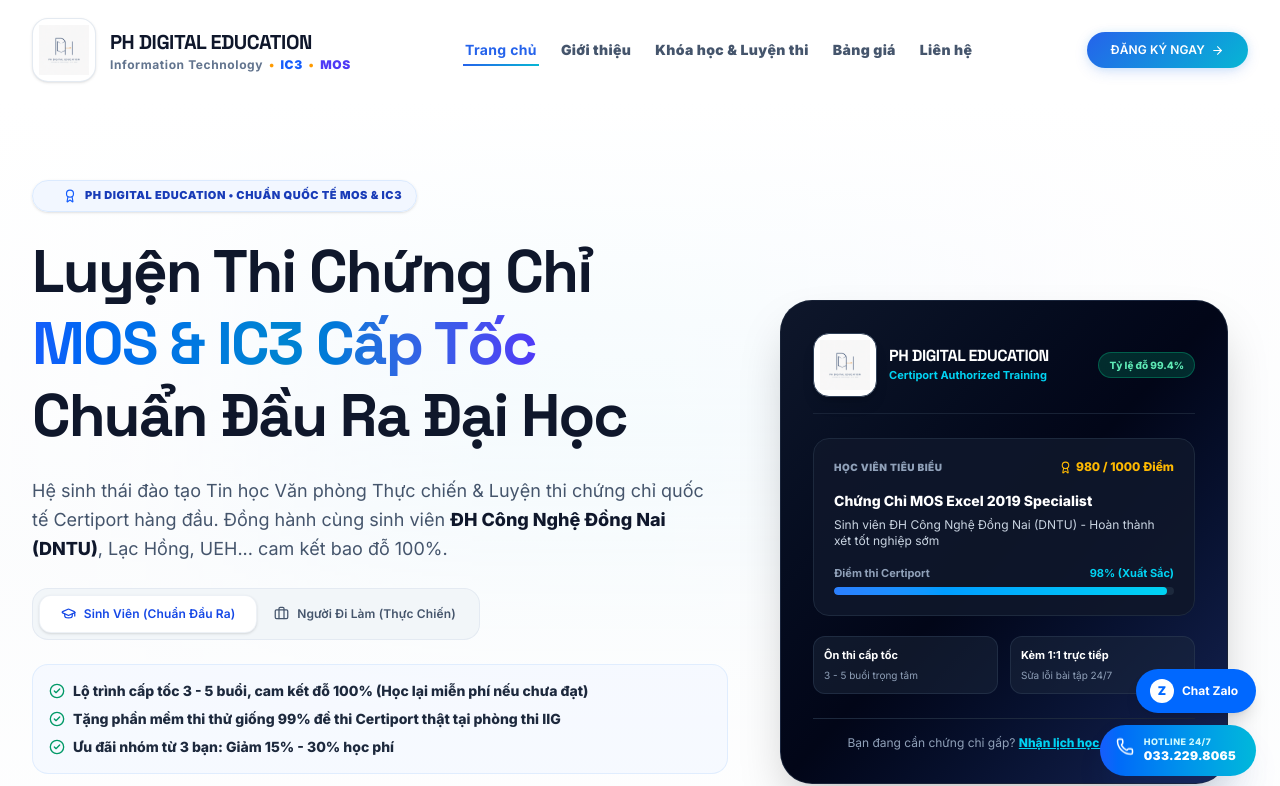
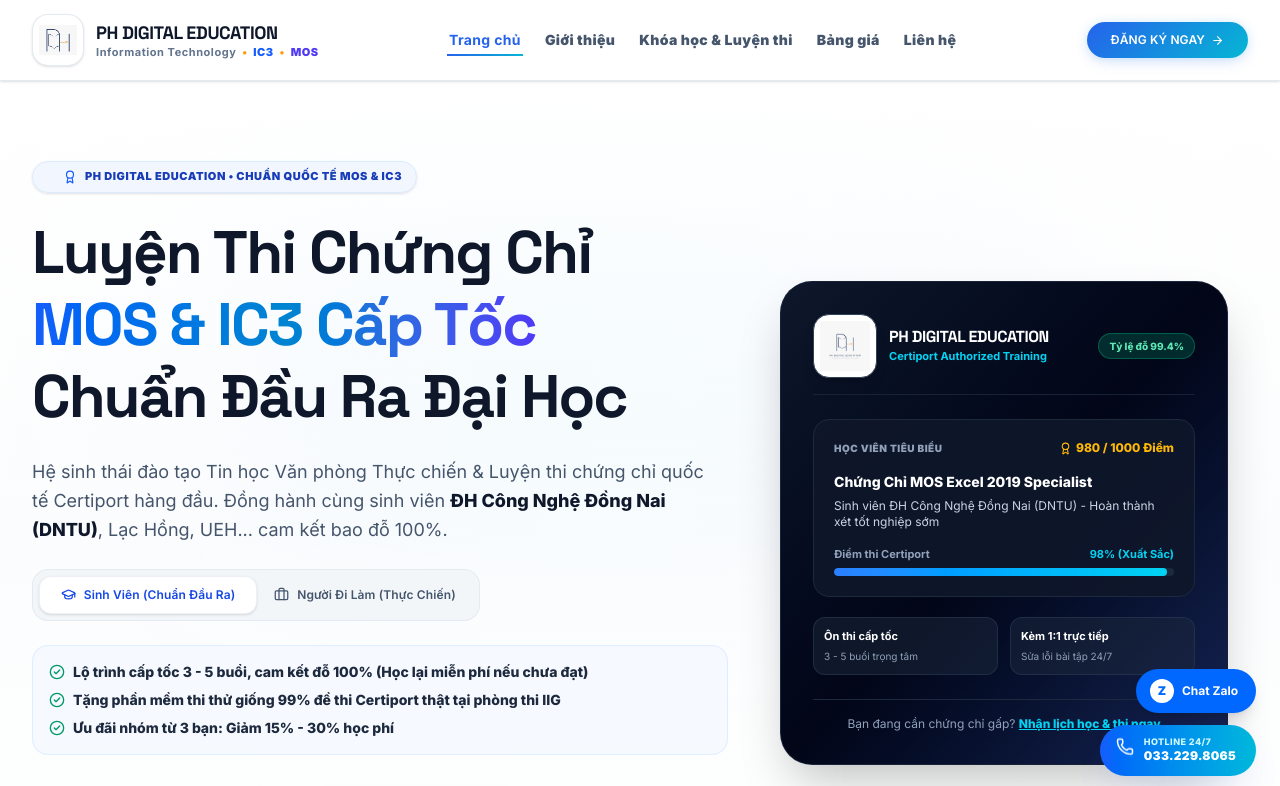
Before and after one commit to HUYJSC/tinhocjgenz, a Next.js app: page / in a window 1280 px wide. Shown: the top 786 px of the page. Built offline with nearby package versions, Linux system fonts and the light colour scheme.

Commit message:
fix(header): fix transparent header background bleed overlap with page content and optimize logo emblem icon

```diff
--- a/components/Header.tsx
+++ b/components/Header.tsx
@@ -34,28 +34,24 @@
 
   return (
     <header
-      className={`sticky top-0 z-50 transition-all duration-500 w-full ${
-        scrolled
-          ? "bg-white/95 backdrop-blur-md border-b border-slate-100/80 shadow-[0_4px_20px_-12px_rgba(0,0,0,0.05)] py-2"
-          : "bg-transparent py-3 sm:py-4"
-      }`}
+      className="sticky top-0 z-50 w-full bg-white/95 backdrop-blur-md border-b border-slate-200/90 shadow-sm py-2.5 sm:py-3 transition-all duration-300"
     >
       <div className="max-w-7xl mx-auto px-4 sm:px-6 lg:px-8">
         <div className="flex items-center justify-between">
           {/* Logo and Brand Typography */}
-          <Link href="/" className="group shrink-0 flex items-center gap-3 sm:gap-3.5 py-0.5">
-            <div className="w-12 h-12 sm:w-14 sm:h-14 md:w-16 md:h-16 rounded-2xl bg-white border border-slate-200/90 group-hover:border-blue-300 shadow-sm p-1.5 flex items-center justify-center shrink-0 smooth-transition">
+          <Link href="/" className="group shrink-0 flex items-center gap-2.5 sm:gap-3 py-0.5">
+            <div className="w-10 h-10 sm:w-12 sm:h-12 md:w-13 md:h-13 rounded-2xl bg-white border border-slate-200/90 group-hover:border-blue-300 shadow-sm p-1.5 flex items-center justify-center shrink-0 smooth-transition">
               <img
-                src="/logo.png"
+                src="/logo-icon.png"
                 alt="PH Digital Education Logo"
                 className="w-full h-full object-contain group-hover:scale-105 transition-all duration-300"
               />
             </div>
             <div className="flex flex-col justify-center">
-              <span className="text-sm sm:text-base md:text-lg lg:text-xl font-black tracking-tight text-slate-900 leading-tight group-hover:text-blue-600 transition-colors font-display">
+              <span className="text-sm sm:text-base md:text-lg font-black tracking-tight text-slate-900 leading-tight group-hover:text-blue-600 transition-colors font-display">
                 PH DIGITAL EDUCATION
               </span>
-              <div className="text-[9px] sm:text-[11px] md:text-xs font-bold tracking-wider mt-0.5 sm:mt-1 flex items-center gap-1 sm:gap-1.5 leading-none">
+              <div className="text-[9px] sm:text-[11px] font-bold tracking-wider mt-0.5 flex items-center gap-1 sm:gap-1.5 leading-none">
                 <span className="hidden sm:inline text-slate-500">Information Technology</span>
                 <span className="inline sm:hidden text-slate-500">IT</span>
                 <span className="text-amber-500 font-black">•</span>
```
